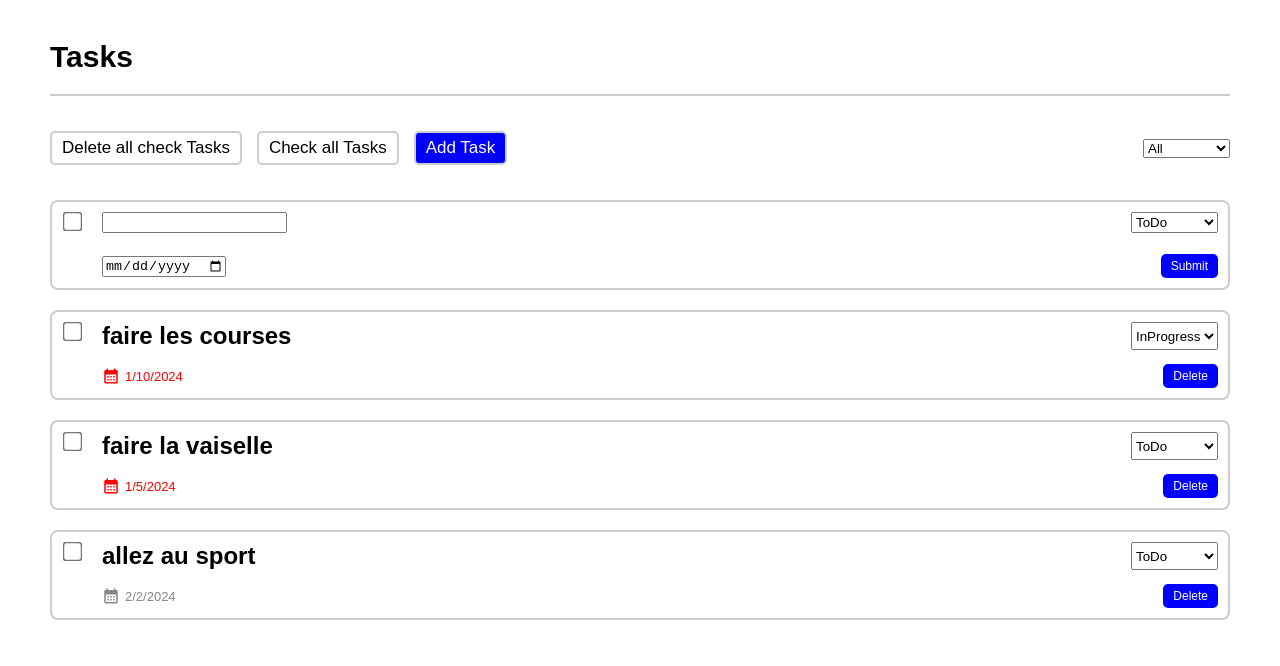
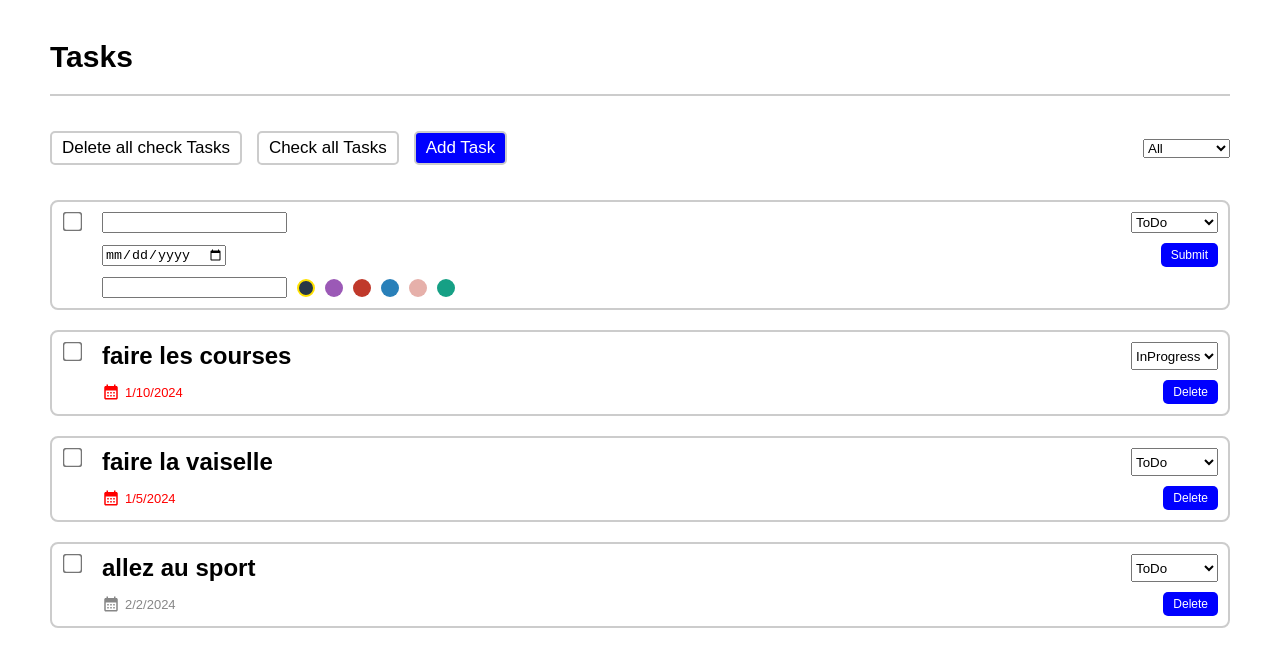
Before and after one commit to Sail-Cpu/My-Todo, a React (Create React App) app: page / in a window 1280 px wide. Both pictures are taken after a click on the button "Add Task". Shown: the top 666 px of the page. Built offline with nearby package versions, Linux system fonts and the light colour scheme.

Commit message:
Implement add bonus to a task feature

```diff
--- /dev/null
+++ b/src/components/task/Colors.js
@@ -0,0 +1,33 @@
+import React from 'react';
+
+export const allColors = [
+    "#273746",
+    "#9B59B6",
+    "#C0392B",
+    "#2980B9",
+    "#E6B0AA",
+    "#16A085"
+]
+
+const Colors = ( {color, setColor} ) => {
+
+    return(
+        <div className="colors-container">
+            {
+                allColors.map((col, idx) => {
+                    return(
+                        <div
+                            key={idx}
+                            className="color"
+                            style={{backgroundColor: col,
+                                border: color === col ? "2px solid #ffe200" : ""}}
+                            onClick={() => setColor(col)}
+                        ></div>
+                    )
+                })
+            }
+        </div>
+    )
+}
+
+export default Colors;
--- a/src/components/CreateTask.js
+++ b/src/components/task/CreateTask.js
@@ -1,11 +1,15 @@
-import React from "react";
+import React, {useState} from "react";
+//Components
+import Colors, {allColors} from "./Colors";
 
 const CreateTask = (props) => {
+
+    const [color, setColor] = useState(allColors[0]);
 
     function handleSubmit(e){
         e.preventDefault();
         const formData = new FormData(e.target);
-        props.addTodo(formData.get('title'), formData.get('date'), formData.get('statut'));
+        props.addTodo(formData.get('title'), formData.get('date'), formData.get('statut'), formData.get('bonus'), color);
         e.target.reset();
     }
 
@@ -27,6 +31,10 @@ const CreateTask = (props) => {
                     <input type="date" name="date"/>
                     <button type="submit">Submit</button>
                 </div>
+                <div className="task-bonus">
+                    <input type="text" name="bonus"/>
+                    <Colors color={color} setColor={setColor}/>
+                </div>
             </form>
         </div>
     )
--- a/src/components/Task.js
+++ b/src/components/task/Task.js
@@ -4,7 +4,7 @@ import CalendarMonthIcon from '@mui/icons-material/CalendarMonth';
 
 const Task = (props) => {
 
-    const {name, isCheck, date, statut} = props.data;
+    const {name, isCheck, date, statut, bonus} = props.data;
 
     function isTomorrow(inputDate) {
         const currentDate = new Date();
@@ -15,15 +15,6 @@ const Task = (props) => {
         const formattedTomorrowDate = tomorrowDate.toISOString().split('T')[0];
 
         return formattedInputDate === formattedTomorrowDate;
-    }
-
-    function isToday(inputDate) {
-        const currentDate = new Date();
-
-        const formattedCurrentDate = currentDate.toISOString().split('T')[0];
-        const formattedInputDate = new Date(inputDate).toISOString().split('T')[0];
-
-        return formattedInputDate === formattedCurrentDate;
     }
 
     function reFormatDate() {
@@ -38,9 +29,6 @@ const Task = (props) => {
         } else if (isTomorrow(date)) {
             color = 'orange';
             text = 'Tomorrow';
-        } else if (isToday(date)) {
-            color = 'blue';
-            text = 'Today';
         }
 
         return (
@@ -71,6 +59,15 @@ const Task = (props) => {
                     </div>
                     <button onClick={props.delete}>Delete</button>
                 </div>
+                {bonus &&
+                    <div className="task-bonus">
+                        <div className='bonus'>
+                            <div className="bonus-back" style={{backgroundColor: bonus?.color}}></div>
+                            <div className='bonus-color' style={{backgroundColor: bonus?.color}}></div>
+                            <span style={{color: bonus?.color}}>{bonus?.text}</span>
+                        </div>
+                    </div>
+                }
             </div>
         </div>
     )
--- a/src/components/tasksReducer.js
+++ b/src/components/task/tasksReducer.js
@@ -1,14 +1,25 @@
 import {useReducer} from "react";
 
+const allAction = {
+    deleteTask: "delete_task",
+    checkTask: "check_task",
+    deleteAllCheckTask: "delete_all_check_tasks",
+    checkAllTasks: "check_all_tasks",
+    changeStatut: "change_statut",
+    filterStatut: "filter_statut",
+    addTask: "add_task"
+}
+
 function reducer(state, action) {
+    const {deleteTask, checkTask, deleteAllCheckTask, checkAllTasks, changeStatut, filterStatut, addTask} = allAction;
     switch (action.type){
-        case "delete_task" : {
+        case deleteTask: {
             return{
                 ...state,
                 tasks: state.tasks.filter(task => task !== action.payload)
             }
         }
-        case "check_task" : {
+        case checkTask : {
             return{
                 ...state,
                 tasks: state.tasks.map(task => action.payload === task ? ({
@@ -17,19 +28,19 @@ function reducer(state, action) {
                 }): task)
             }
         }
-        case "delete_all_check_tasks" : {
+        case deleteAllCheckTask : {
             return{
                 ...state,
                 tasks: state.tasks.filter(task => !task.isCheck)
             }
         }
-        case "check_all_tasks" : {
+        case checkAllTasks : {
             return {
                 ...state,
                 tasks: state.tasks.map(task => ( {...task, isCheck: true} ))
             }
         }
-        case "change_statut" : {
+        case changeStatut : {
             return {
                 ...state,
                 tasks: state.tasks.map(task => action.payload === task ? {
@@ -38,13 +49,13 @@ function reducer(state, action) {
                 } : task)
             }
         }
-        case "filter_statut" : {
+        case filterStatut : {
             return {
                 ...state,
                 filter: action.statut
             }
         }
-        case "add_task" : {
+        case addTask : {
             return {
                 ...state,
                 tasks: [
@@ -53,7 +64,11 @@ function reducer(state, action) {
                         "name": action.title,
                         "isCheck": false,
                         "date": action.date,
-                        "statut": action.statut
+                        "statut": action.statut,
+                        "bonus": {
+                            "text": action.bonus,
+                            "color": action.color
+                        }
                     },
                     ...state.tasks
                 ]
@@ -64,6 +79,8 @@ function reducer(state, action) {
 }
 
 export function useTodos(){
+    const {deleteTask, checkTask, deleteAllCheckTask, checkAllTasks, changeStatut, filterStatut, addTask} = allAction;
+
     const [state, dispatch] = useReducer(reducer, {
         filter: "all",
         tasks: [
@@ -95,12 +112,12 @@ export function useTodos(){
 
     return{
         visibleTask: visibleTask,
-        deleteAllCheckTask: () => dispatch({type: "delete_all_check_tasks"}),
-        checkAllTask: () => dispatch({type: "check_all_tasks"}),
-        filterStatut: (e) => dispatch( {type: "filter_statut", statut: e.target.value }),
-        addTask: (title, date, statut) => dispatch({ type: "add_task", title, date, statut}),
-        deleteTask: (task) => dispatch({ type: "delete_task", payload: task}),
-        checkTask: (task) => dispatch({ type: "check_task", payload: task}),
-        changeTaskStatut: (e, task) => dispatch({ type: "change_statut", payload: task, statut: e.target.value})
+        deleteAllCheckTask: () => dispatch({type: deleteAllCheckTask}),
+        checkAllTask: () => dispatch({type: checkAllTasks}),
+        filterStatut: (e) => dispatch( {type: filterStatut, statut: e.target.value }),
+        addTask: (title, date, statut, bonus, color) => dispatch({ type: addTask, title, date, statut, bonus, color}),
+        deleteTask: (task) => dispatch({ type: deleteTask, payload: task}),
+        checkTask: (task) => dispatch({ type: checkTask, payload: task}),
+        changeTaskStatut: (e, task) => dispatch({ type: changeStatut, payload: task, statut: e.target.value})
     }
 }
--- a/src/pages/Home.js
+++ b/src/pages/Home.js
@@ -1,8 +1,8 @@
 import React, { useState } from 'react';
-import {useTodos} from "../components/tasksReducer";
+import {useTodos} from "../components/task/tasksReducer";
 //Components
-import Task from "../components/Task";
-import CreateTask from "../components/CreateTask";
+import Task from "../components/task/Task";
+import CreateTask from "../components/task/CreateTask";
 
 const Home = () => {
 
@@ -40,7 +40,7 @@ const Home = () => {
             </div>
             <div className="tasks-list">
                 {createTask &&
-                    <CreateTask addTodo={(title, date, statut) => addTask(title, date, statut)}/>
+                    <CreateTask addTodo={(title, date, statut, bonus, color) => addTask(title, date, statut, bonus, color)}/>
                 }
                 {
                     visibleTask.map((task, idx) => {
--- a/src/styles/components/task.scss
+++ b/src/styles/components/task.scss
@@ -4,7 +4,6 @@
   width: 100%;
   border-radius: 8px;
   display: flex;
-  height: 90px;
   .task-container-left{
     input{
       transform: scale(1.5);
@@ -13,7 +12,6 @@
   .task-container-content{
     display: flex;
     flex-direction: column;
-    justify-content: space-between;
     padding-left: 20px;
     width: 100%;
     h2{
@@ -24,6 +22,7 @@
       justify-content: space-between;
     }
     .task-bottom{
+      margin-top: 10px;
       display: flex;
       justify-content: space-between;
       align-items: center;
@@ -48,6 +47,50 @@
         cursor: pointer;
       }
     }
+    .task-bonus{
+      display: flex;
+      margin-top: 10px;
+      .bonus{
+        display: flex;
+        align-items: center;
+        position: relative;
+        padding: 5px 10px;
+        .bonus-back{
+          position: absolute;
+          left: 0;
+          top: 0;
+          width: 100%;
+          height: 100%;
+          opacity: 0.2;
+          border-radius: 10px;
+        }
+        .bonus-color{
+          width: 10px;
+          height: 10px;
+          border-radius: 100px;
+          margin-right: 10px;
+        }
+        span{
+          font-size: 12px;
+        }
+      }
+    }
   }
   margin-bottom: 20px;
 }
+
+.colors-container{
+  margin-left: 10px;
+  display: flex;
+  align-items: center;
+  .color{
+    width: 18px;
+    height: 18px;
+    margin-right: 10px;
+    border-radius: 100px;
+    cursor: pointer;
+  }
+  .color:hover{
+    border: 2px solid #ffe200;
+  }
+}
```
